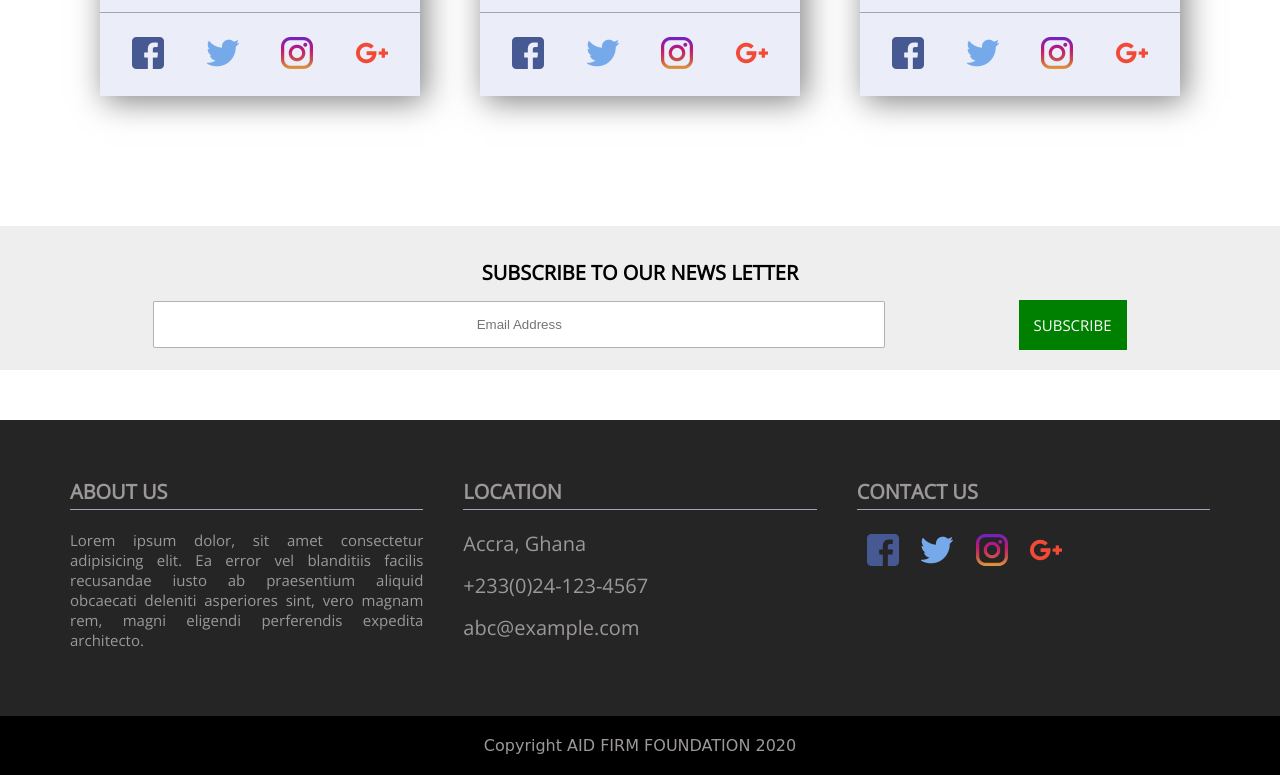
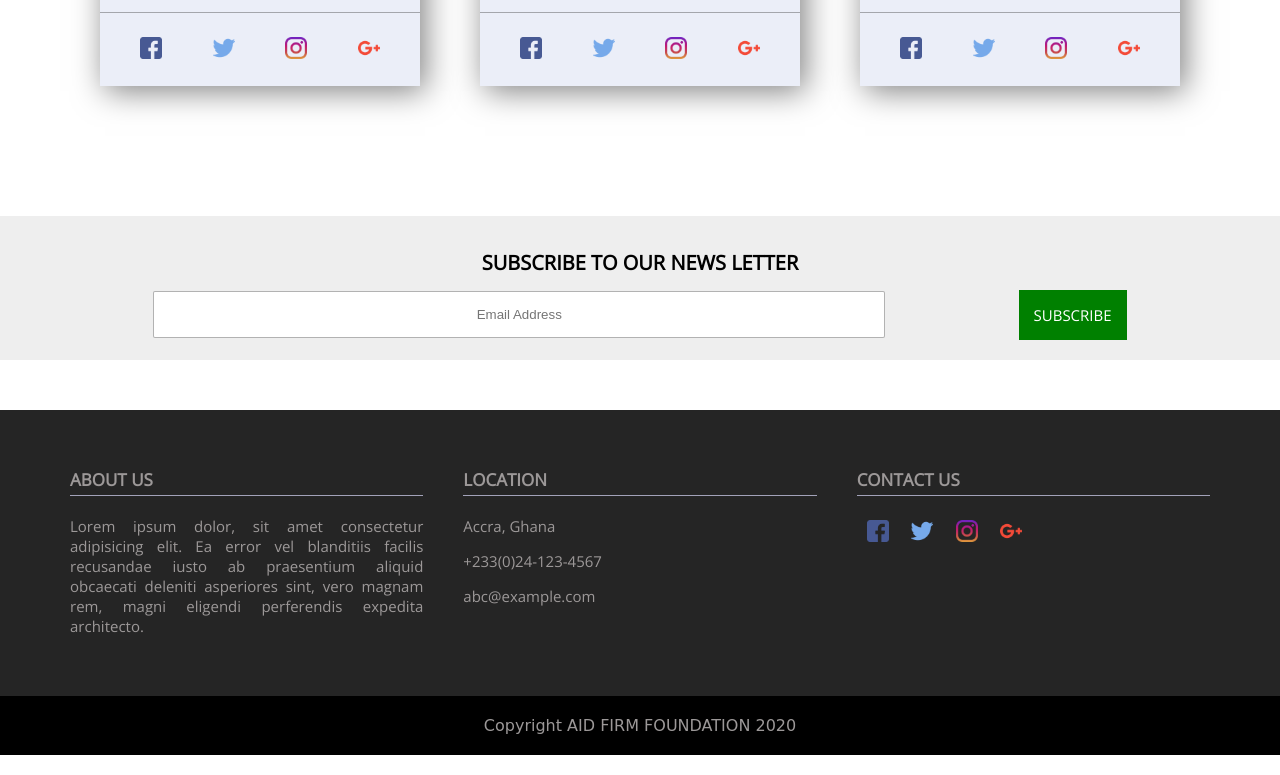
Before and after one commit to Moadams/aid-firm-foundation, a plain HTML site: page index.htm in a window 1280 px wide. Shown: the part 2021-2796 px from the top of the page. Drawn offline with nearby package versions, Linux system fonts and the light colour scheme; a web font is replaced by a local one.

Commit message:
Update style.css

```diff
--- a/css/style.css
+++ b/css/style.css
@@ -356,8 +356,8 @@ a.custom-nav-link:hover {
 }
 
 .social-icons {
-    height: 25px;
-    width: 25px;
+    height: 20px;
+    width: 20px;
     transition: all .5s ease;
 }
 
@@ -444,7 +444,7 @@ footer {
 }
 
 .box h2 {
-    font-size: 2rem;
+    font-size: 1.7rem;
     text-transform: uppercase;
     font-weight: 800;
     margin-bottom: 2rem;
@@ -469,7 +469,7 @@ footer {
 }
 
 .footer-location ul {
-    font-size: 2rem;
+    font-size: 1.5rem;
 }
 
 .footer-location ul li {
@@ -479,12 +479,12 @@ footer {
 .social-icons {
     margin: 2rem 0 0 0;
     padding: 4px;
-    height: 40px;
+    height: 30px;
 }
 
 img.social-icons {
-    height: 4rem;
-    width: 4rem;
+    height: 3rem;
+    width: 3rem;
     margin: 0 6px;
     line-height: 14px;
 }
```
